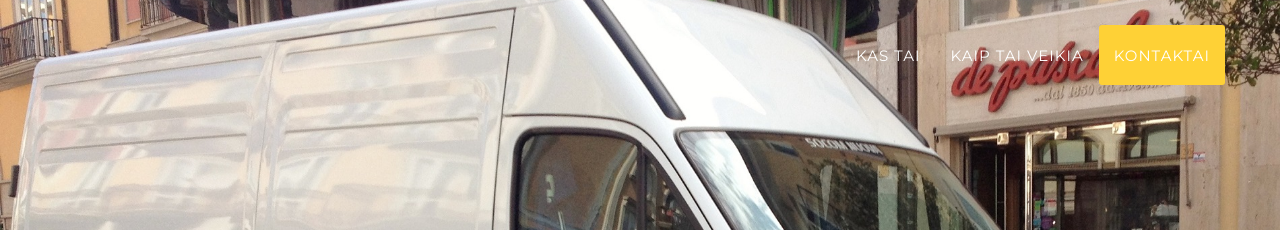
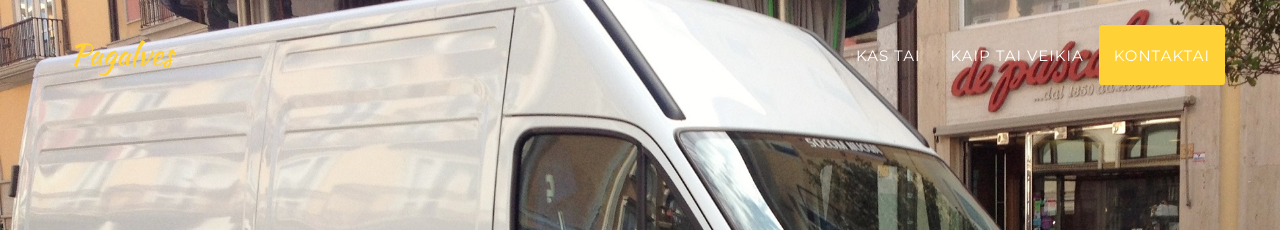
Before and after one commit to Bitvala/MikroautobusuPagalves, a Jekyll site: the page built from index.html, in a window 1280 px wide. Shown: the top 230 px of the page. Built offline with Jekyll 4.4.1, drawn with Linux system fonts in a browser that asks for light colours; some web fonts are replaced.

Commit message:
Update _config.yml

```diff
--- a/_config.yml
+++ b/_config.yml
@@ -2,7 +2,7 @@ url: https://Bitvala.github.io
 baseurl: /index
 
 # Site settings
-title:
+title: Pagalves
 email: your-email@domain.com
 description: "Write an awesome description for your new site here. You can edit this line in _config.yml. It will appear in your document head meta (for Google search results) and in your feed.xml site description."
 
```
